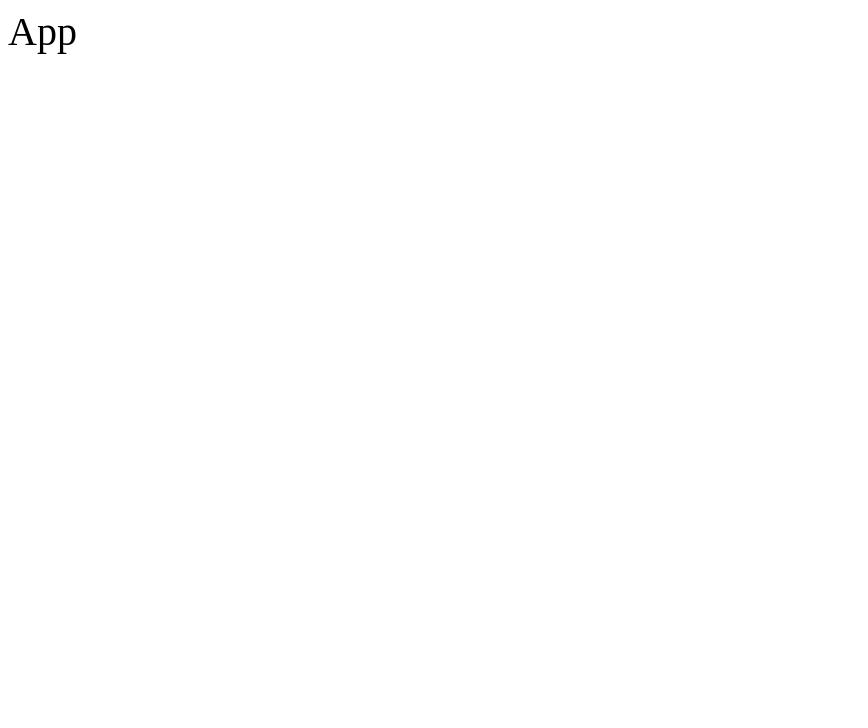
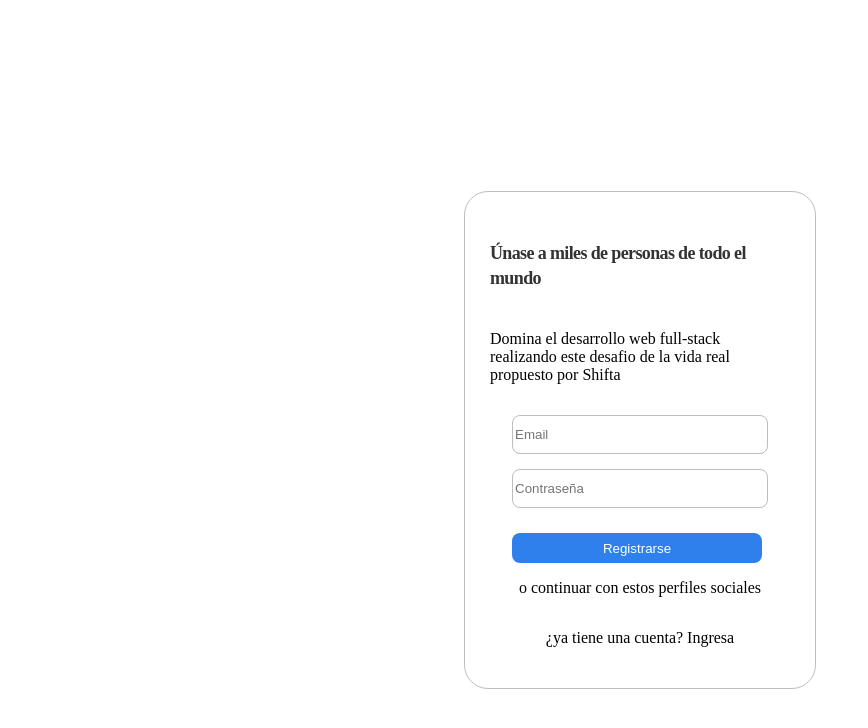
Before and after one commit to CarlosV319/team-prolog, a React (Vite) app: page / in a window 1280 px wide. Shown: the top 728 px of the page, without its empty margins (0-868 px from the left). Built offline with nearby package versions, Linux system fonts and the light colour scheme.

Commit message:
starting RegisterPage

```diff
--- a/src/App.jsx
+++ b/src/App.jsx
@@ -1,9 +1,10 @@
+import { Register } from "./auth/pages/RegisterPage"
 
 
 
 
 export const App = () => {
   return (
-    <div>App</div>
+    <Register />
   )
 }
--- /dev/null
+++ b/src/auth/pages/RegisterPage.jsx
@@ -0,0 +1,41 @@
+export const Register = () => {
+  return (
+    <div className="container">
+      <div className="container-register">
+        <h4>Únase a miles de personas de todo el mundo</h4>
+        <p>
+          Domina el desarrollo web full-stack realizando este desafio de la vida
+          real propuesto por Shifta
+        </p>
+        <form>
+          <div>
+            <input
+              className="input-form"
+              type="email"
+              placeholder="Email"
+              name="registerEmail"
+            />
+          </div>
+          <div>
+            <input
+              className="input-form"
+              type="password"
+              placeholder="Contraseña"
+              name="registerPassword"
+            />
+          </div>
+
+          <div>
+            <input
+              className="button-register"
+              type="submit"
+              value="Registrarse"
+            />
+          </div>
+        </form>
+        <p>o continuar con estos perfiles sociales</p>
+        <p>¿ya tiene una cuenta? Ingresa</p>
+      </div>
+    </div>
+  );
+};
--- a/src/style.css
+++ b/src/style.css
@@ -1 +1,43 @@
-*{font-size: 40px;}
+.container {
+  background-color: #ffffff;
+  width: 100%;
+  height: 80vh;
+  display: flex;
+  justify-content: center;
+  align-items: center;
+  margin-top: 15vh;
+}
+.container-register {
+  padding: 25px;
+  width: 300px;
+  border: 1px solid #bdbdbd;
+  border-radius: 24px;
+  display: flex;
+  flex-direction: column;
+  align-items: center;
+}
+
+.button-register {
+  color: #ffffff;
+  width: 250px;
+  height: 30px;
+  border: none;
+  background: #2f80ed;
+  border-radius: 8px;
+  margin-top: 25px;
+}
+
+.input-form {
+  margin-top: 15px;
+  width: 250px;
+  height: 35px;
+  border: 1px solid #bdbdbd;
+  border-radius: 8px;
+}
+h4 {
+  font-size: 18px;
+  line-height: 25px;
+  letter-spacing: -0.035em;
+
+  color: #333333;
+}
```
